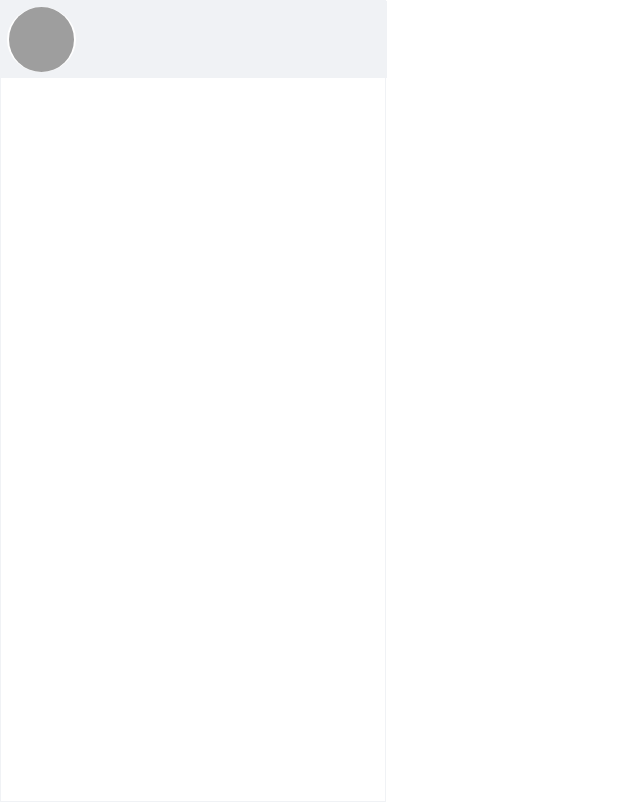
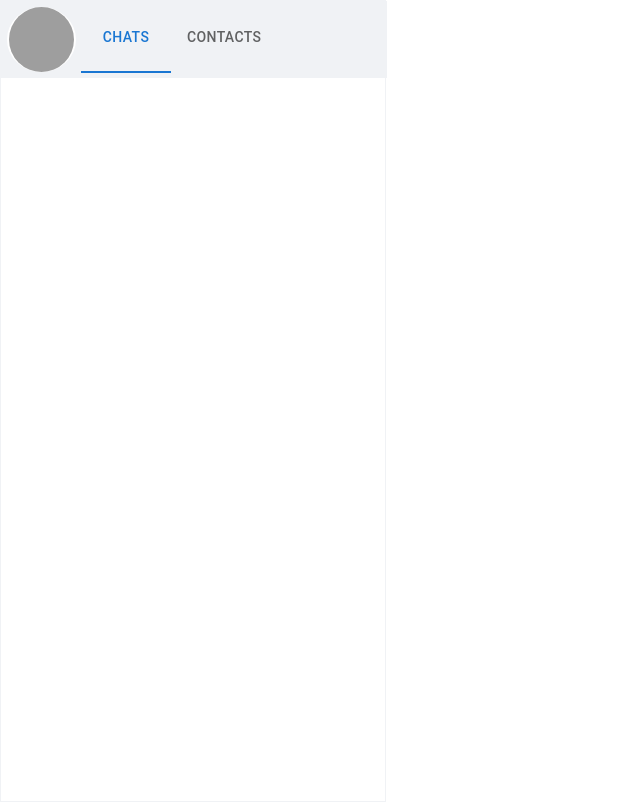
Before and after one commit to VigguPraveen/text-me-clone, a React (Create React App) app: page /chat in a window 1280 px wide. Shown: the whole page, without its empty margins (0-640 px from the left). Built offline with nearby package versions, Linux system fonts and the light colour scheme; grey boxes are pictures that could not be loaded.

Commit message:
added tabs

```diff
--- a/src/components/ListPage/PageController.js
+++ b/src/components/ListPage/PageController.js
@@ -2,11 +2,13 @@ import React from 'react';
 import classes from '../ListPage/styles/pageController.module.css'
 import { Box } from '@mui/material';
 import ProfilePicture from '../Profile/ProfilePicture';
+import SwitchTabs from '../Tabs/SwitchTabs';
 
 function PageController(props) {
     return (
         <Box className={classes.pageControlMain} >
             <ProfilePicture />
+            <SwitchTabs />
         </Box>
     );
 }
--- /dev/null
+++ b/src/components/Tabs/SwitchTabs.js
@@ -0,0 +1,21 @@
+import { Tab, Tabs } from '@mui/material';
+import React, { useState } from 'react';
+import classes from './styles/tabs.module.css'
+
+function SwitchTabs(props) {
+
+    const [tabs, setTabs] = useState(0)
+
+    const switchTabHandler = (event, value) => {
+        setTabs(value)
+    }
+
+    return (
+        <Tabs className={classes.tabs} value={tabs} onChange={switchTabHandler}>
+            <Tab  label="Chats" />
+            <Tab  label="Contacts" />
+        </Tabs>
+    );
+}
+
+export default SwitchTabs;
--- /dev/null
+++ b/src/components/Tabs/styles/tabs.module.css
@@ -0,0 +1,4 @@
+.tabs{
+    margin-top: 3%;
+    padding-bottom: 1%;
+}
```
